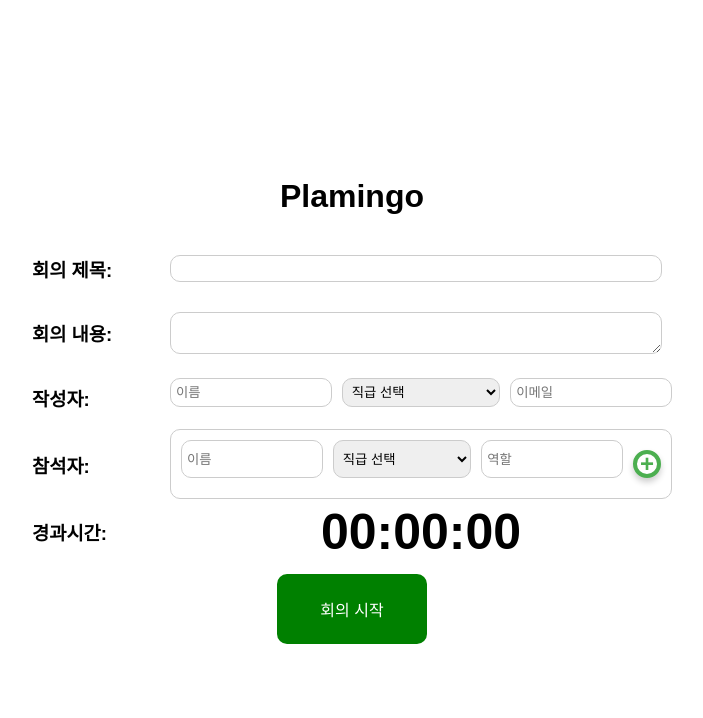
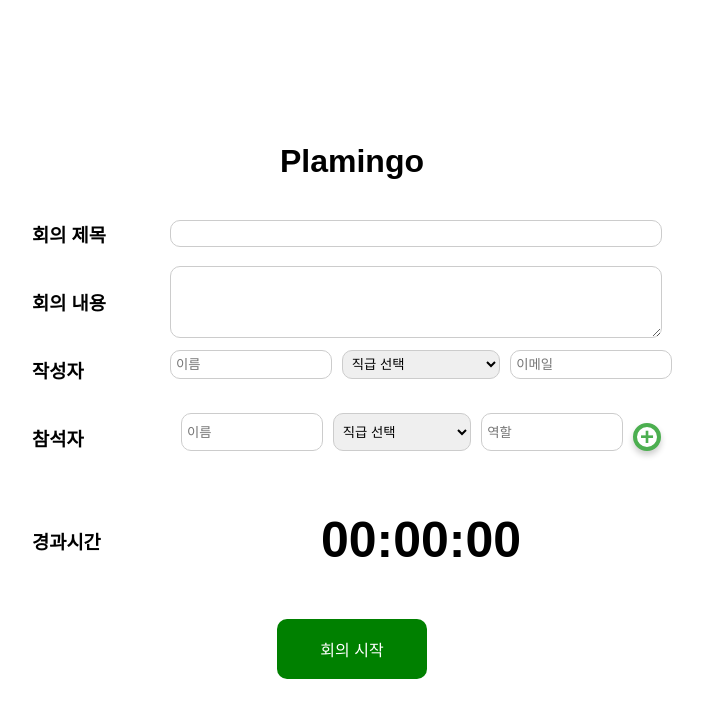
Before and after one commit to lee-jihyoun/ai-meeting-agent, a Flask app: page / in a window 1280 px wide. Shown: the top 718 px of the page, without its empty margins (288-991 px from the left). Run offline with Flask 3, Linux system fonts and the light colour scheme.

Commit message:
[css 수정] textarea 글씨체 변경, 경과시간 상하여백추가, 버튼 height 조정 등

```diff
--- a/web-app-webhook/templates/recording.html
+++ b/web-app-webhook/templates/recording.html
@@ -24,7 +24,7 @@
     .scroll-container {
       max-height: 150px;
       overflow-y: auto;
-      border: 1px solid #ccc;
+      border: 1px solid #FFF;
       padding: 10px;
       border-radius: 10px;
     }
@@ -53,6 +53,7 @@
       border-radius: 10px;
       padding: 5px;
       border: 1px solid #ccc;
+      font-family: Arial, sans-serif;
     }
 
     h3 {
@@ -62,6 +63,10 @@
 
     .row, .scroll-container {
       flex: 1; /* 나머지 공간을 차지하도록 설정 */
+    }
+
+    .fixed-label {
+      position: fixed, sticky; /* 고정 위치 설정 */
     }
 
     #timerDisplay {
@@ -124,7 +129,7 @@
     /* 공통 : 회의시작, 회의종료 */
     #startBtn, #stopBtn {
       width: 150px;
-      height: 70px;
+      height: 60px;
       border-radius: 10px;
       color: white;
       border: none;
@@ -145,16 +150,16 @@
   <h1>Plamingo</h1>
 
   <div class="container">
-    <h3><label>회의 제목: </label></h3>
+    <h3><label>회의 제목 </label></h3>
     <input type="text" id="title" required><br><br><!-- 회의 제목 입력 필드 -->
   </div>
   <div class="container">
-    <h3><label>회의 내용: </label></h3>
-    <textarea id="content" rows="2"></textarea><br><br><!-- 회의 내용 입력 필드 -->
+    <h3><label>회의 내용 </label></h3>
+    <textarea id="content" rows="4"></textarea><br><br><!-- 회의 내용 입력 필드 -->
   </div>
 
   <div class="container">
-    <h3><label>작성자: </label></h3>
+    <h3><label>작성자 </label></h3>
     <div class="row">
         <input type="text" id="authorName" placeholder="이름" required><!-- 작성자 이름 입력 필드 -->
         <select id="authorPosition"><!-- 작성자 직급 선택 필드 -->
@@ -169,7 +174,7 @@
   </div>
 
   <div class="container">
-    <h3><label>참석자: </label></h3>
+    <h3><label class="fixed-label">참석자 </label></h3>
     <div class="scroll-container" id="attendees"><!-- 참석자 입력 필드 -->
         <div class="row">
             <input type="text" placeholder="이름"><!-- 참석자 이름 입력 필드 -->
@@ -185,10 +190,14 @@
     </div>
   </div>
 
+  <br>
+  <br>
   <div class="container">
-    <h3><label>경과시간: </label></h3>
+    <h3><label>경과시간 </label></h3>
     <span id="timerDisplay">00:00:00</span><!-- 경과 시간 표시-->
   </div>
+  <br>
+  <br>
 
   <div class="container">
     <button id="startBtn">회의 시작</button><!-- 회의 시작 버튼 -->
```
